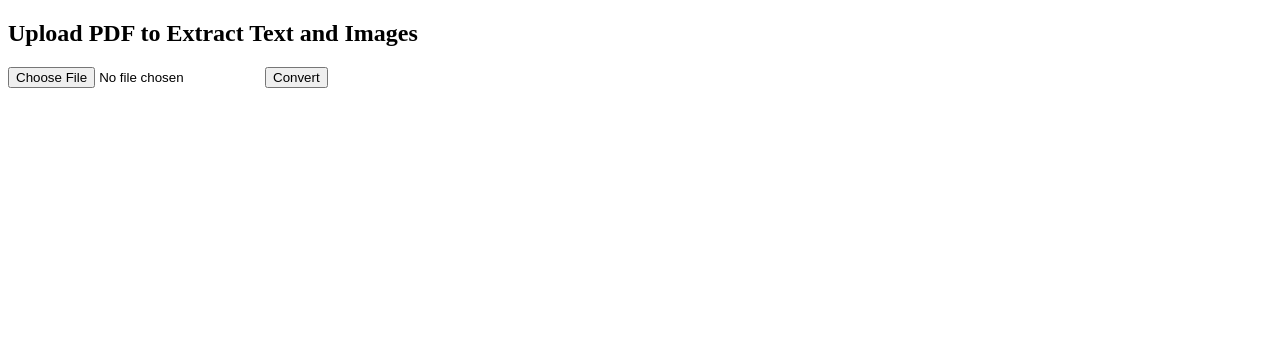
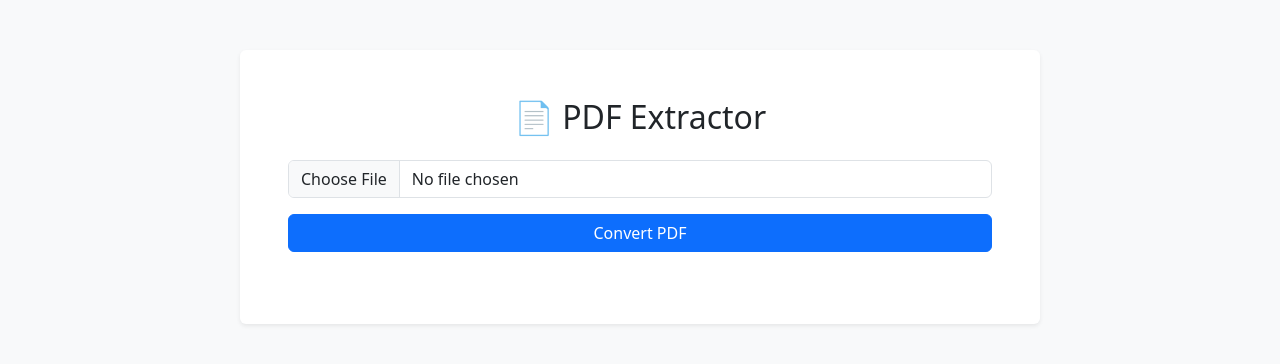
Before and after one commit to LX570X/Projects, a Flask app: page / in a window 1280 px wide. Shown: the top 364 px of the page. Run offline with Flask 3, Linux system fonts and the light colour scheme.

Commit message:
Add files via upload

```diff
--- a/pdf2text/app.py
+++ b/pdf2text/app.py
@@ -12,13 +12,12 @@
 UPLOAD_FOLDER = 'uploads'
 os.makedirs(UPLOAD_FOLDER, exist_ok=True)
 app.config['UPLOAD_FOLDER'] = UPLOAD_FOLDER
-app.config['MAX_CONTENT_LENGTH'] = 20 * 1024 * 1024  # 20MB max
+app.config['MAX_CONTENT_LENGTH'] = 20 * 1024 * 1024
 
-def clean_and_format_text(raw_text):
-    cleaned = ''.join(c for c in raw_text if unicodedata.category(c)[0] != 'C' or c == '\n')
+def clean_and_format_text(text):
+    cleaned = ''.join(c for c in text if unicodedata.category(c)[0] != 'C' or c == '\n')
     cleaned = cleaned.replace('\r', '').strip()
-    paragraphs = re.split(r'\n{2,}', cleaned)
-    return [p.strip() for p in paragraphs if p.strip()]
+    return [p.strip() for p in re.split(r'\n{2,}', cleaned) if p.strip()]
 
 def join_broken_lines(text):
     lines = text.split('\n')
@@ -34,21 +33,20 @@
     return '\n'.join(joined_lines)
 
 def extract_images(page, page_num, base_name, image_folder):
-    image_tags = []
+    tags = []
     for img_index, img in enumerate(page.get_images(full=True), start=1):
         xref = img[0]
         pix = fitz.Pixmap(page.parent, xref)
-        if pix.n > 4:
-            pix = fitz.Pixmap(fitz.csRGB, pix)
-        elif pix.n == 4:
+        if pix.n > 4 or pix.n == 4:
             pix = fitz.Pixmap(fitz.csRGB, pix)
 
         img_filename = f"{base_name}_page{page_num+1}_img{img_index}.png"
         img_path = os.path.join(image_folder, img_filename)
         pix.save(img_path)
-        image_tags.append(f"📷 [Image: {img_filename}]")
         pix = None
-    return image_tags
+
+        tags.append(f"📷 [Image: {img_filename}]")
+    return tags
 
 @app.route('/', methods=['GET', 'POST'])
 def index():
@@ -74,76 +72,50 @@
             blocks = page.get_text("blocks")
             blocks.sort(key=lambda b: (round(b[1]), b[0]))
 
-            # Group text by Y and align by X
-            rows = {}
-            for b in blocks:
-                y = round(b[1])
-                if y not in rows:
-                    rows[y] = []
-                rows[y].append((b[0], b[4].strip()))
+            lines = [b[4].strip() for b in blocks if b[4].strip()]
+            text = join_broken_lines('\n'.join(lines))
 
-            sorted_rows = []
-            for y in sorted(rows):
-                row = sorted(rows[y], key=lambda x: x[0])
-                sorted_rows.append([text for _, text in row])
-
-            max_cols = max(len(row) for row in sorted_rows)
-            col_widths = [0] * max_cols
-            for row in sorted_rows:
-                for i, cell in enumerate(row):
-                    col_widths[i] = max(col_widths[i], len(cell))
-
-            formatted_lines = []
-            for row in sorted_rows:
-                padded = [row[i].ljust(col_widths[i]) if i < len(row) else '' for i in range(max_cols)]
-                formatted_lines.append("  ".join(padded))
-
-            block_text = "\n".join(formatted_lines)
-            block_text = join_broken_lines(block_text)
-
-            # Add page header
+            # Page header
             page_header = f"========== Page {page_num + 1} ==========\n"
             all_text += f"\n\n{page_header}\n"
             header = document.add_paragraph(f"Page {page_num + 1}")
             header.paragraph_format.space_after = Pt(10)
             header.runs[0].bold = True
 
-            # Paragraphs with smart formatting
-            paragraphs = clean_and_format_text(block_text)
-            for para in paragraphs:
-                all_text += "    " + para + "\n\n"  # indent
+            # Paragraphs
+            for para in clean_and_format_text(text):
+                all_text += "    " + para + "\n\n"
                 p = document.add_paragraph(para)
                 p.paragraph_format.first_line_indent = Inches(0.25)
                 p.paragraph_format.line_spacing = 1.5
                 p.paragraph_format.space_after = Pt(8)
 
-            # Images
+            # Image tags
             image_tags = extract_images(page, page_num, base_name, image_folder)
             for tag in image_tags:
                 all_text += tag + "\n"
                 document.add_paragraph(tag)
 
         # Save outputs
-        txt_output = os.path.join(app.config['UPLOAD_FOLDER'], base_name + '.txt')
-        docx_output = os.path.join(app.config['UPLOAD_FOLDER'], base_name + '.docx')
-        zip_output = os.path.join(app.config['UPLOAD_FOLDER'], base_name + '.zip')
+        txt_path = os.path.join(app.config['UPLOAD_FOLDER'], base_name + '.txt')
+        docx_path = os.path.join(app.config['UPLOAD_FOLDER'], base_name + '.docx')
+        zip_path = os.path.join(app.config['UPLOAD_FOLDER'], base_name + '.zip')
 
-        with open(txt_output, 'w', encoding='utf-8') as f:
+        with open(txt_path, 'w', encoding='utf-8') as f:
             f.write(all_text.strip())
-        document.save(docx_output)
+        document.save(docx_path)
 
-        with zipfile.ZipFile(zip_output, 'w') as zipf:
-            zipf.write(txt_output, os.path.basename(txt_output))
-            zipf.write(docx_output, os.path.basename(docx_output))
+        with zipfile.ZipFile(zip_path, 'w') as zipf:
+            zipf.write(txt_path, os.path.basename(txt_path))
+            zipf.write(docx_path, os.path.basename(docx_path))
             for img_file in os.listdir(image_folder):
                 zipf.write(os.path.join(image_folder, img_file), f"images/{img_file}")
 
         return render_template('index.html',
-                               txt_file=os.path.basename(txt_output),
-                               docx_file=os.path.basename(docx_output),
-                               zip_file=os.path.basename(zip_output),
+                               txt_file=os.path.basename(txt_path),
+                               docx_file=os.path.basename(docx_path),
+                               zip_file=os.path.basename(zip_path),
                                preview_text=all_text[:5000])
-
     return render_template('index.html')
 
 @app.route('/download/<filename>')
--- a/pdf2text/templates/index.html
+++ b/pdf2text/templates/index.html
@@ -2,33 +2,67 @@
 <html lang="en">
 <head>
     <meta charset="UTF-8">
-    <title>PDF Extractor</title>
+    <title>PDF to TXT or DOCX</title>
+    <meta name="viewport" content="width=device-width, initial-scale=1">
+    <!-- Bootstrap 5 CDN -->
+    <link href="https://cdn.jsdelivr.net/npm/bootstrap@5.3.0/dist/css/bootstrap.min.css" rel="stylesheet">
+    <style>
+        body {
+            background-color: #f8f9fa;
+            padding-top: 50px;
+        }
+        .container {
+            max-width: 800px;
+        }
+        textarea {
+            font-family: monospace;
+            white-space: pre-wrap;
+        }
+    </style>
 </head>
 <body>
-    <h2>Upload PDF to Extract Text and Images</h2>
-    <form method="post" enctype="multipart/form-data">
-        <input type="file" name="pdf" required>
-        <button type="submit">Convert</button>
+    <div class="container bg-white shadow-sm p-5 rounded">
+        <h2 class="mb-4 text-center">📄 PDF Extractor</h2>
+
+        <form method="post" enctype="multipart/form-data" class="mb-4">
+            <div class="mb-3">
+                <input class="form-control" type="file" name="pdf" required>
+            </div>
+            <button class="btn btn-primary w-100" type="submit">Convert PDF</button>
         </form>
 
         {% if txt_file or docx_file or zip_file %}
-        <h3>Downloads:</h3>
-        <ul>
+        <div class="mb-4">
+            <h4>📥 Download Extracted Files:</h4>
+            <ul class="list-group">
                 {% if txt_file %}
-            <li><a href="{{ url_for('download', filename=txt_file) }}">Download TXT</a></li>
+                <li class="list-group-item">
+                    <a href="{{ url_for('download', filename=txt_file) }}" class="btn btn-outline-secondary w-100">Download TXT</a>
+                </li>
                 {% endif %}
                 {% if docx_file %}
-            <li><a href="{{ url_for('download', filename=docx_file) }}">Download DOCX</a></li>
+                <li class="list-group-item">
+                    <a href="{{ url_for('download', filename=docx_file) }}" class="btn btn-outline-success w-100">Download DOCX</a>
+                </li>
                 {% endif %}
                 {% if zip_file %}
-            <li><a href="{{ url_for('download', filename=zip_file) }}">Download ZIP (All Files)</a></li>
+                <li class="list-group-item">
+                    <a href="{{ url_for('download', filename=zip_file) }}" class="btn btn-outline-dark w-100">Download ZIP (All Files)</a>
+                </li>
                 {% endif %}
             </ul>
+        </div>
         {% endif %}
 
         {% if preview_text %}
-        <h3>Preview:</h3>
-        <textarea rows="20" cols="100" readonly>{{ preview_text }}</textarea>
+        <div>
+            <h4>📝 Preview:</h4>
+            <textarea class="form-control" rows="15" readonly>{{ preview_text }}</textarea>
+        </div>
         {% endif %}
+    </div>
+
+    <!-- Bootstrap JS (Optional for interactivity) -->
+    <script src="https://cdn.jsdelivr.net/npm/bootstrap@5.3.0/dist/js/bootstrap.bundle.min.js"></script>
 </body>
 </html>
```
Lines whose indentation alone changed are shown as unchanged.
